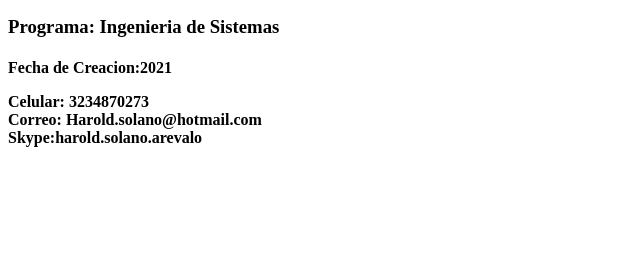
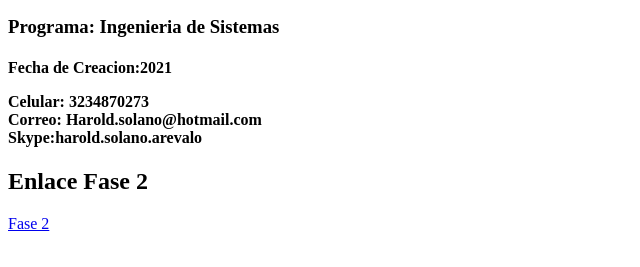
Before and after one commit to hsolanoa/DSWHaroldSolano, a plain HTML site: page index.html in a window 1280 px wide. Shown: the part 105-372 px from the top of the page, without its empty margins (0-640 px from the left). Drawn offline with Linux system fonts and the light colour scheme.

Commit message:
Update index.html

```diff
--- a/index.html
+++ b/index.html
@@ -15,5 +15,8 @@
            Correo: Harold.solano@hotmail.com <br>
            Skype:harold.solano.arevalo</p>
         </h4>
+
+        <h2>Enlace Fase 2</h2>
+        <a href="Fase2/design.html"> Fase 2 </a>
     </body>
 </html>
```
